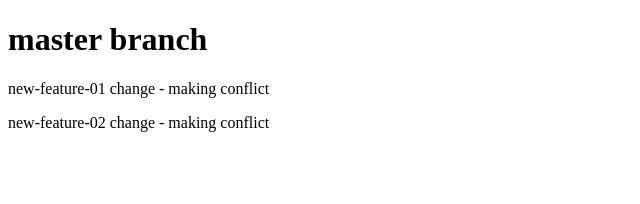
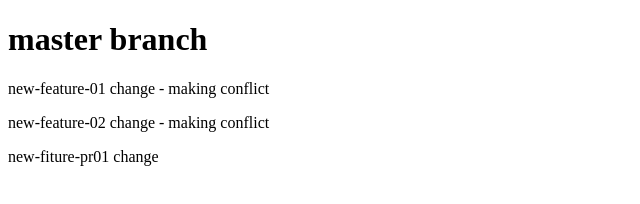
Before and after one commit to Bs4876/branchs, a plain HTML site: page index.html in a window 1280 px wide. Shown: the whole page, without its empty margins (0-640 px from the left). Drawn offline with Linux system fonts and the light colour scheme.

Commit message:
new-fiture-pr01 change

```diff
--- a/index.html
+++ b/index.html
@@ -9,5 +9,6 @@
     <h1>master branch</h1>
     <p>new-feature-01 change - making conflict</p>
     <p>new-feature-02 change - making conflict</p>
+    <p>new-fiture-pr01 change</p>
 </body>
 </html>
```
